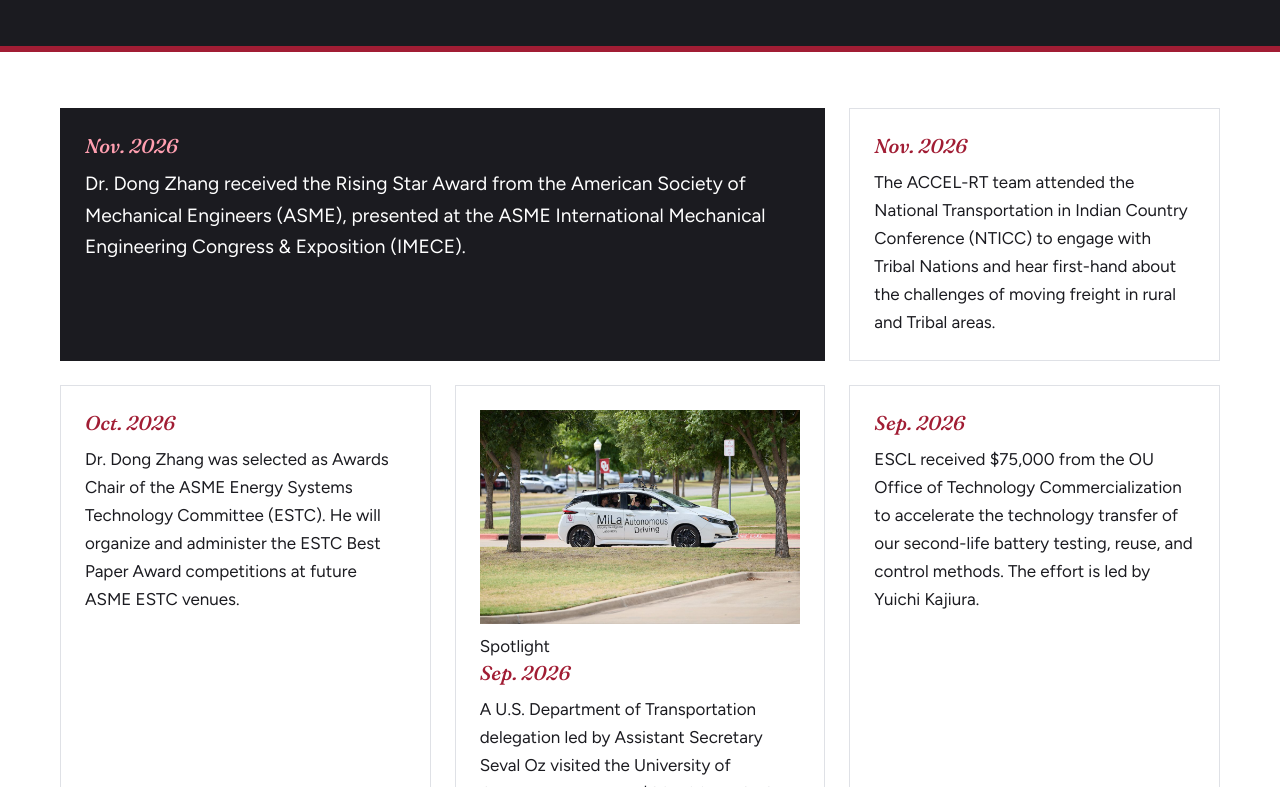
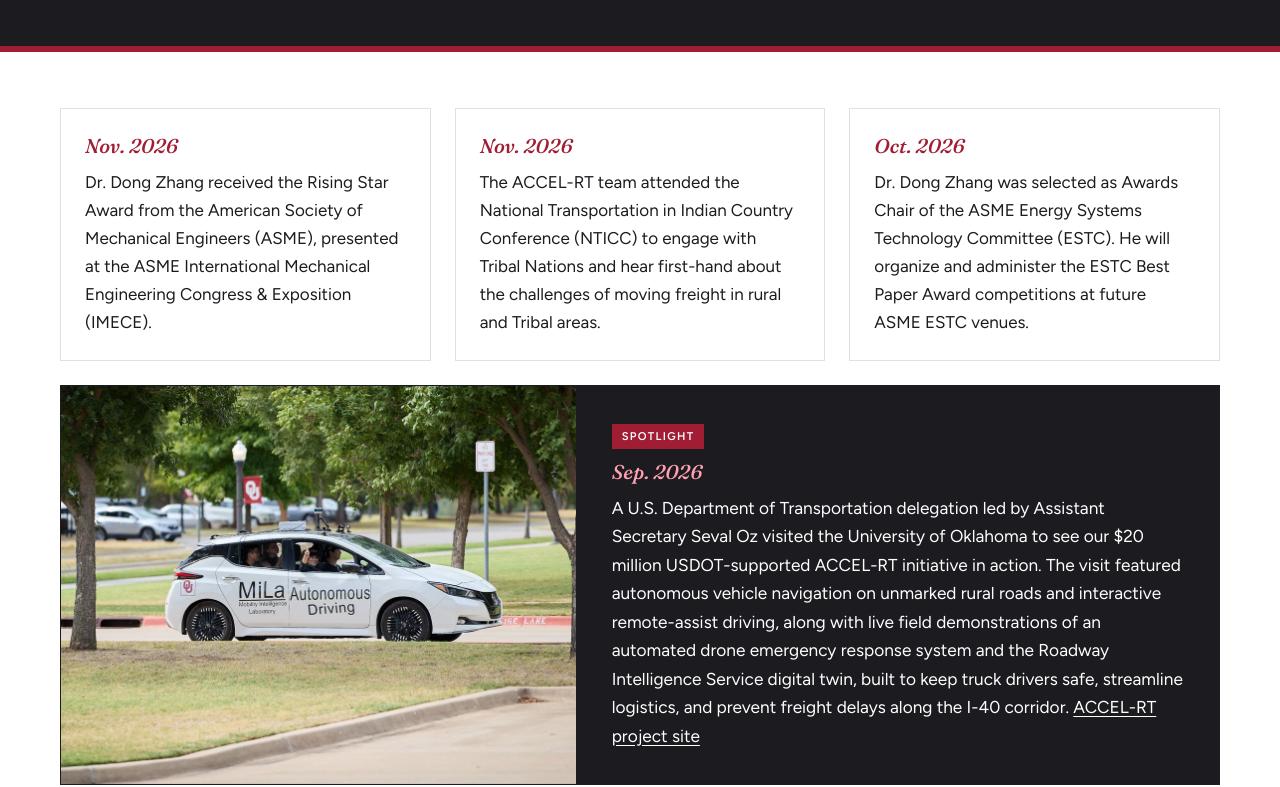
Before and after one commit to OU-ESCL/escl-ou.github.io, a plain HTML site: page news-and-highlights.html in a window 1280 px wide. Shown: the part 361-1148 px from the top of the page. Drawn offline with Linux system fonts and the light colour scheme.

Commit message:
Add files via upload

```diff
--- a/assets/style.css
+++ b/assets/style.css
@@ -112,10 +112,14 @@ h1, h2, h3 { font-family: var(--display); margin: 0; text-wrap: balance; }
 .note { background: #fff; padding: 24px; border: 1px solid var(--rule); }
 .note time { display: block; font: italic 500 1.25rem var(--display); color: var(--crimson); margin-bottom: 10px; }
 .notes.all { padding: 56px 0 84px; }
-.notes.all .note:first-child { grid-column: span 2; background: var(--ink); color: #fff; border-color: var(--ink); }
-.notes.all .note:first-child time { color: #ff9fb0; }
-.notes.all .note:first-child p { font-size: 1.2rem; }
-.notes.all .note:first-child a { color: #fff; }
+.tag { display: inline-block; background: var(--crimson); color: #fff; font-size: 0.7rem; font-weight: 600; letter-spacing: 0.12em; text-transform: uppercase; padding: 3px 10px; margin-bottom: 10px; }
+.notes.all .note.spot { grid-column: 1 / -1; display: grid; grid-template-columns: minmax(0, 1fr) minmax(0, 1.25fr); padding: 0; background: var(--ink); color: #fff; border-color: var(--ink); }
+.note.spot img { display: block; width: 100%; height: 100%; min-height: 280px; object-fit: cover; }
+.note.spot > div { padding: 34px 36px; align-self: center; }
+.note.spot time { color: #ff9fb0; }
+.note.spot p { font-size: 1.08rem; }
+.note.spot a { color: #fff; }
+.roll .tag { margin-bottom: 6px; }
 .faces { list-style: none; margin: 0; padding: 0; display: grid; grid-template-columns: repeat(7, minmax(0, 1fr)); gap: 20px; text-align: center; }
 .faces > li > img, .faces .ph { display: grid; width: 100%; aspect-ratio: 1 / 1; border-radius: 50%; object-fit: cover; object-position: center 20%; }
 .faces strong { display: block; margin-top: 10px; font-size: 0.95rem; line-height: 1.25; }
@@ -293,13 +297,15 @@ dd { margin: 0; }
   .util span { display: none; }
   .statement, .sec { padding: 52px 0; }
   .notes, .portraits, .kits, .pubs, .alumni { grid-template-columns: repeat(2, minmax(0, 1fr)); }
+  .notes.all .note.spot { grid-template-columns: minmax(0, 1fr); }
+  .note.spot img { min-height: 0; aspect-ratio: 16 / 9; }
+  .note.spot > div { padding: 24px; }
   .faces { grid-template-columns: repeat(4, minmax(0, 1fr)); }
   .portraits.five { grid-template-columns: repeat(3, minmax(0, 1fr)); }
   .director img { max-width: 200px; }
 }
 @media (max-width: 600px) {
   .notes, .portraits, .kits, .pubs, .alumni { grid-template-columns: minmax(0, 1fr); }
-  .notes.all .note:first-child { grid-column: auto; }
   .cards.five { grid-template-columns: minmax(0, 1fr); }
   .wrap-fig, .wrap-fig.left, .wrap-fig.right { float: none; width: 100%; margin: 0 0 22px; }
   p + .wrap-fig { margin-top: 22px; }
```
